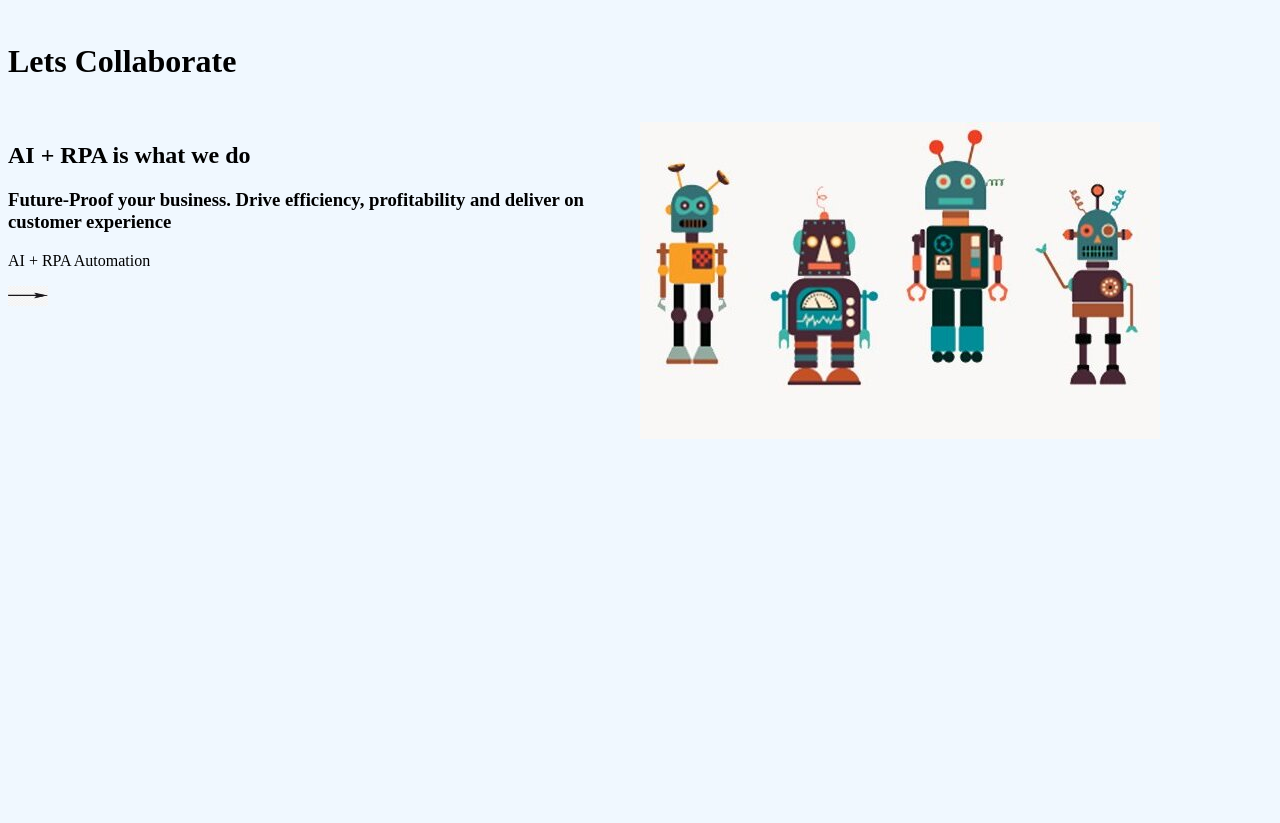
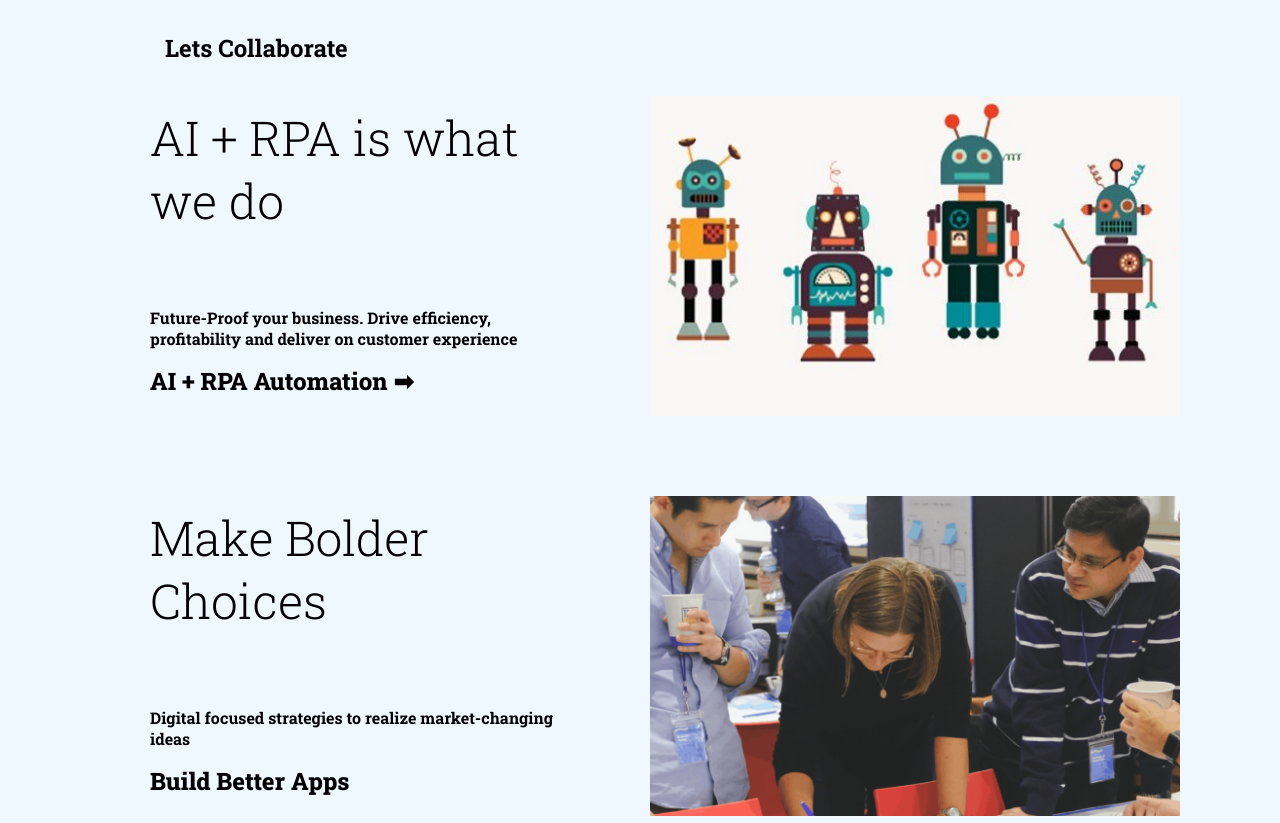
Before and after one commit to Saxena-Shivam/Project1-Hackslash, a plain HTML site: page index.html in a window 1280 px wide. Shown: the top 823 px of the page. Drawn offline with Linux system fonts and the light colour scheme; a script that the page names is missing.

Commit message:
empliment css in all page

```diff
--- a/index.html
+++ b/index.html
@@ -5,6 +5,9 @@
     <title>React App</title>
     <link rel="stylesheet" href="style.css">
     <link rel="shortcut icon" href="images/favicon.ico">
+    <link rel="preconnect" href="https://fonts.googleapis.com">
+    <link rel="preconnect" href="https://fonts.gstatic.com" crossorigin>
+<link href="https://fonts.googleapis.com/css2?family=Roboto+Slab:wght@100..900&display=swap" rel="stylesheet">
   </head>
   <body>
     <div class="one">
@@ -24,72 +27,73 @@
                   <h3>Future-Proof your business. Drive efficiency, profitability and deliver on customer experience</h3>
                 </div>
                 <div class="">
-                  <p>AI + RPA Automation</p>
-                  <img src="images/arrow.png" class="arrow" alt="arrow">
+                  <p>AI + RPA Automation   ➡</p>
+                  <!-- <img src="images/arrow.png"  class="arrow" alt="arrow"> -->
                 </div>
               </div>
-              <div class="image">
-                <img src="images/image1.jpg" alt="">
+              <div class="image" >
+                <img id="image1" src="images/image1.jpg" alt="">
               </div>
             </div>
-            <!-- <div class="s2">
+            <div class="s2">
               <div class="right">
                 <h2>Make Bolder Choices</h2>
-                <div class="image">
+                <!-- <div class="image">
                   <img src="images/image2.png" alt="image2">
-                </div>
+                </div> -->
                 <div class="">
                   <h3>Digital focused strategies to realize market-changing ideas</h3>
                 </div>
                 <div class="">
-                  <p>Build Better Apps</p>
-                  <img src="images/arrow.png" class="arrow" alt="arrow">
+                  <p>Build Better Apps </p>
+                  <!-- <img  src="images/arrow.png" class="arrow" alt="arrow"> -->
+
                 </div>
               </div>
               <div class="image">
-                <img src="images/image2.png" alt="image2">
+                <img id="image2" src="images/image2.png" alt="image2">
               </div>
             </div>
             <div class="s3">
               <div class="right">
                 <div class="">
                   <h2>Innovate With Speed</h2>
-                  <div class="image">
+                  <!-- <div class="image">
                     <img src="images/image3.jpg" alt="">
-                  </div>
+                  </div> -->
                 </div>
                 <div class="">
                   <h3>Create higher quality software, deliver on customer expectations and business goals</h3>
                 </div>
                 <div class="">
                   <p>DevOps</p>
-                  <img src="images/arrow.png" class="arrow" alt="arrow">
+                  <!-- <img src="images/arrow.png" class="arrow" alt="arrow"> -->
                 </div>
               </div>
               <div class="image">
-                  <img src="images/image3.jpg" alt="">
+                  <img id="image3" src="images/image3.jpg" alt="">
               </div>
             </div>
             <div class="s4">
               <div class="right">
                 <div class="">
                     <h2>Embrace Cloud</h2>
-                     <div class="image">
+                     <!-- <div class="image">
                       <img src="images/image4.jpg" alt="">
-                    </div>
+                    </div> -->
                 </div>
                 <div class="">
                   <h3>With Cloud-First accelerate innovation and optimize performance</h3>
                 </div>
                 <div class="">
                   <p>Cloud Services</p>
-                  <img src="images/arrow.png" class="arrow" alt="arrow">
+                  <!-- /*<img  src="images/arrow.png" class="arrow" alt="arrow">*/ -->
                 </div>
               </div>
               <div class="image">
-                <img src="images/image4.jpg" alt="">
+                <img src="images/image4.jpg" id="image4" alt="">
               </div>
-            </div> -->
+            </div>
           </div>
         </div>
       </div>
--- a/index.js
+++ /dev/null
@@ -1 +0,0 @@
-// alert("HI");
--- a/style.css
+++ b/style.css
@@ -1,25 +1,118 @@
 body{
   background-color: #f0f8ff;
+  margin: 0px;
+}
+div{
+  margin-top: 0px;
+  margin-bottom: 0px;
 }
 .one{
-
+  margin: 0px 50px 0px 50px;
+}
+.two{
+  margin:  0px 100px 0px 100px;
 }
 h4{
-  font-size: 2rem;
+  font-size: 1.5rem;
+  font-family: "Roboto Slab", serif;
+  padding-left: 15px;
+  cursor: pointer;
 }
 .arrow{
-  width: 40px;
-  height: 20px;
+  height: 10px;
+ width: 20px;
+display : inline-block;
+position: relative;
+right: 50px;
+top: 15px;
+cursor: pointer;
+}
+h2{
+  font-size: 48px;
+  margin-right: 50px;
+  padding-right: 50px;
+  line-height: 1.2 rem;
+  font-family:  "Roboto Slab", serif;
+  font-weight: 300;
+  margin-top: 10px;
+  cursor: pointer;
+}
+h3{
+  font-size: 16px;
+  padding-top: 35px;
+  font-weight: 500px;
+  margin-right: 50px;
+  padding-right: 30px;
+  font-family:  "Roboto Slab", serif;
+}
+p{
+  font-size: 24px;
+  font-weight: 800;
+  cursor: pointer;
+  font-family:  "Roboto Slab", serif;
+  height: 40px;
+  width: 300px;
   display : inline-block;
+  position: relative;
+  margin: 0px;
 }
 .right{
-  width: 50%;
-  height: 800PX;
+  width: 500px;
+  height: 400PX;
   display : inline-block;
   position: relative;
 }
 .image{
-  width: 50%;
+  width: 500px;
   display : inline-block;
   position: absolute;
+  margin: 0px;
 }
+#image1 {
+  height: 320px;
+  width: 530px;
+}
+#image2  {
+  height: 320px;
+  width: 530px;
+}
+#image3  {
+  height: 320px;
+  width: 530px;
+}
+#image4  {
+  height: 320px;
+  width: 530px;
+}
+/* .flip-box {
+  background-color: transparent;
+  width: 300px;
+  height: 200px;
+  border: 1px solid #f1f1f1;
+  perspective: 1000px;
+}
+
+.flip-box-inner {
+  position: relative;
+  width: 100%;
+  height: 100%;
+  text-align: center;
+  transition: transform 2s;
+  transform-style: preserve-3d;
+}
+
+.flip-box:hover .flip-box-inner {
+  transform: rotateY(360deg);
+}
+
+.flip-box-front, .flip-box-back {
+  position: absolute;
+  width: 100%;
+  height: 100%;
+  -webkit-backface-visibility: hidden;
+  backface-visibility: hidden;
+}
+
+.flip-box-back {
+  transform: rotateY(360deg);
+} */
```
